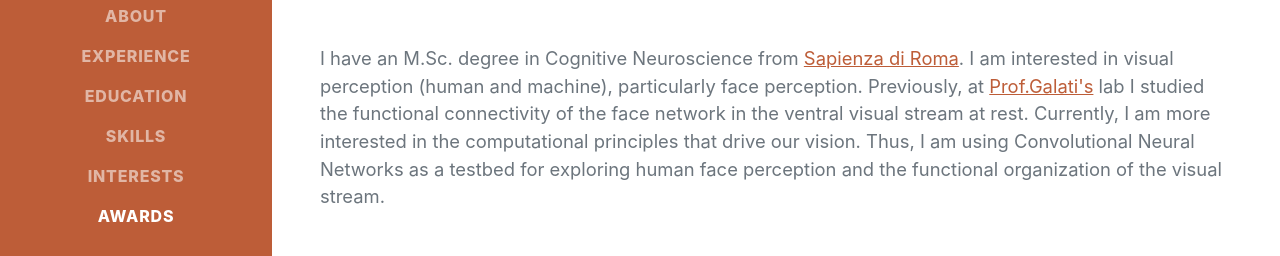
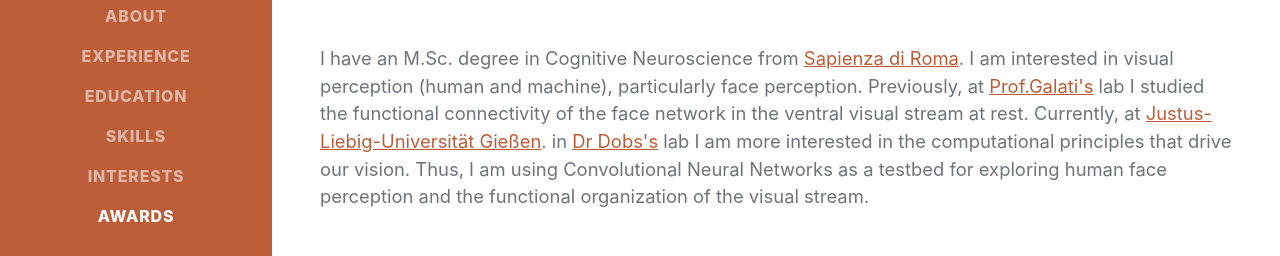
Before and after one commit to El4h/el4h.github.io, a plain HTML site: page index.html in a window 1280 px wide. Shown: the part 376-632 px from the top of the page. Drawn offline with nearby package versions, Linux system fonts and the light colour scheme; a web font is replaced by a local one.

Commit message:
Update index.html

```diff
--- a/index.html
+++ b/index.html
@@ -47,7 +47,7 @@
                         3542 Berry Street · Cheyenne Wells, CO 80810 · (317) 585-8468 ·
                         <a href="mailto:name@email.com">name@email.com</a>
                     </div>
-                    <p class="lead mb-5">I have an M.Sc. degree in Cognitive Neuroscience from <a href="https://www.uniroma1.it/" target="_blank">Sapienza di Roma</a>. I am interested in visual perception (human and machine), particularly face perception. Previously, at <a href="https://sapienza-brain-imaging-lab.github.io/staff/gaspare/" target="_blank">Prof.Galati's</a> lab I studied the functional connectivity of the face network in the ventral visual stream at rest. Currently, I am more interested in the computational principles that drive our vision. Thus, I am using Convolutional Neural Networks as a testbed for exploring human face perception and the functional organization of the visual stream.</p>
+                    <p class="lead mb-5">I have an M.Sc. degree in Cognitive Neuroscience from <a href="https://www.uniroma1.it/" target="_blank">Sapienza di Roma</a>. I am interested in visual perception (human and machine), particularly face perception. Previously, at <a href="https://sapienza-brain-imaging-lab.github.io/staff/gaspare/" target="_blank">Prof.Galati's</a> lab I studied the functional connectivity of the face network in the ventral visual stream at rest. Currently, at <a href="https://www.uni-giessen.de/de" target="_blank">Justus-Liebig-Universität Gießen</a>. in <a href="http://www.katharinadobs.com/team" target="_blank">Dr Dobs's</a> lab I am more interested in the computational principles that drive our vision. Thus, I am using Convolutional Neural Networks as a testbed for exploring human face perception and the functional organization of the visual stream.</p>
                     <div class="social-icons">
                         <a class="social-icon" href="#!"><i class="fab fa-linkedin-in"></i></a>
                         <a class="social-icon" href="#!"><i class="fab fa-github"></i></a>
```
